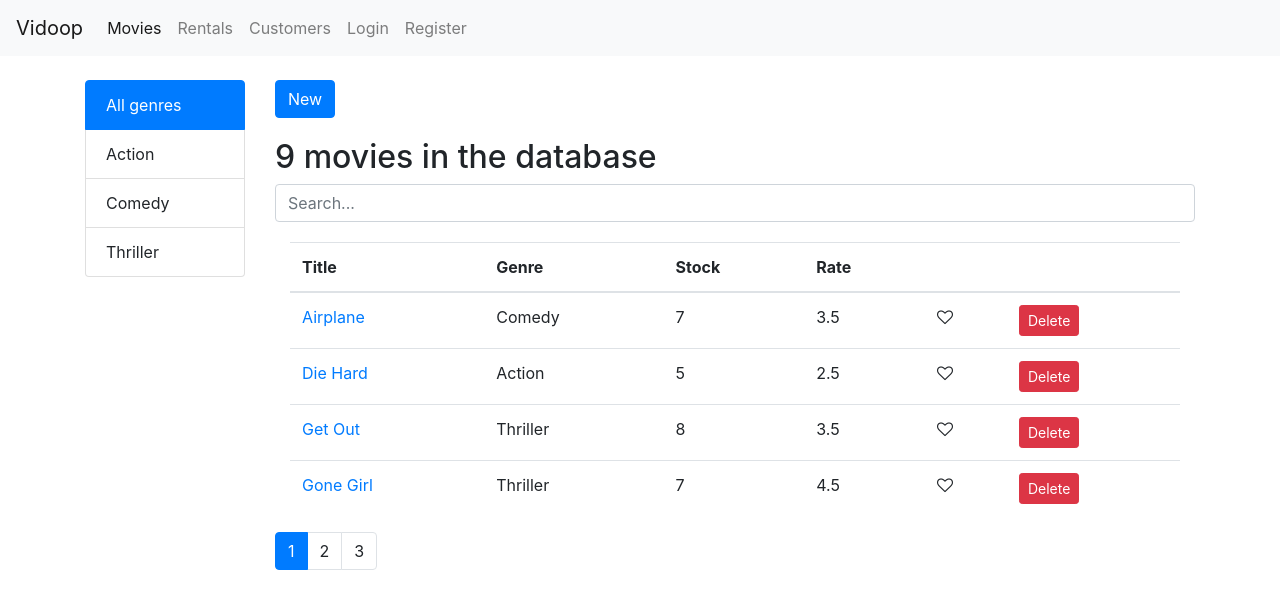
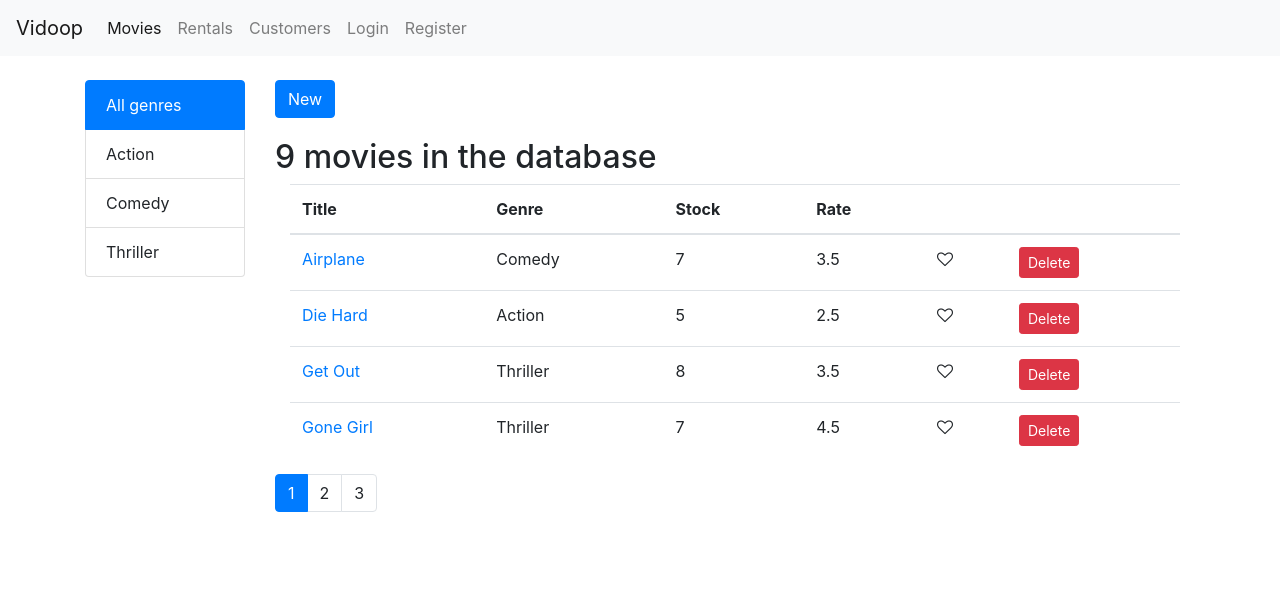
Before and after one commit to VladlenKaraush/vidoop, a React (Create React App) app: page /movies in a window 1280 px wide. Shown: the top 608 px of the page. Built offline with nearby package versions, Linux system fonts and the light colour scheme.

Commit message:
pagination fix

```diff
--- a/src/components/movies.jsx
+++ b/src/components/movies.jsx
@@ -7,7 +7,6 @@ import { getGenres } from "../services/fakeGenreService";
 import MoviesTable from "./moviesTable";
 import { Link } from "react-router-dom";
 import _ from "lodash";
-import SearchBox from "./searchBox";
 
 class Movies extends Component {
   state = {
@@ -16,8 +15,7 @@ class Movies extends Component {
     pageLimit: 4,
     page: 1,
     activeGenre: "All genres",
-    sorting: { col: "title", order: "asc" },
-    query: ""
+    sorting: { col: "title", order: "asc" }
   };
 
   componentDidMount() {
@@ -48,7 +46,7 @@ class Movies extends Component {
   };
 
   handleGenreChange = activeGenre => {
-    this.setState({ activeGenre, page: 1, query: "" });
+    this.setState({ activeGenre, page: 1 });
   };
 
   handleSort = sorting => {
@@ -67,19 +65,6 @@ class Movies extends Component {
     return paginate(movies, this.state.page, this.state.pageLimit);
   };
 
-  searchMovies = movies => {
-    const { query } = this.state;
-    if (!query) return movies;
-    return movies.filter(el =>
-      el.title.toLowerCase().startsWith(query.toLowerCase())
-    );
-  };
-
-  inputQueryChange = e => {
-    console.log(e.currentTarget.value);
-    this.setState({ query: e.currentTarget.value });
-  };
-
   render() {
     const filteredMovies = this.filterByGenre(this.state.movies);
     const sortedMovies = _.orderBy(
@@ -87,9 +72,7 @@ class Movies extends Component {
       [this.state.sorting.col],
       [this.state.sorting.order]
     );
-    const searchedMovies = this.searchMovies(sortedMovies);
-    const paginatedMovies = this.paginateMovies(searchedMovies);
-
+    const paginatedMovies = this.paginateMovies(sortedMovies);
     return (
       <div>
         <div className="row"></div>
@@ -110,11 +93,7 @@ class Movies extends Component {
             >
               New
             </Link>
-            {this.moviesLeftBanner(searchedMovies)}
-            <SearchBox
-              query={this.state.query}
-              inputQueryChange={this.inputQueryChange}
-            />
+            {this.moviesLeftBanner(filteredMovies)}
             <MoviesTable
               moviesOnPage={paginatedMovies}
               handleDeleteById={this.handleDeleteById}
@@ -125,7 +104,7 @@ class Movies extends Component {
             <Pagination
               onClick={this.handlePagination}
               active={this.state.page}
-              moviesTotal={searchedMovies.length}
+              moviesTotal={filteredMovies.length}
               pageSize={this.state.pageLimit}
             />
           </div>
--- a/src/components/searchBox.jsx
+++ /dev/null
@@ -1,15 +0,0 @@
-import React from "react";
-
-const SearchBox = props => {
-  return (
-    <input
-      className="form-control"
-      style={{ marginBottom: 20 }}
-      value={props.query}
-      onChange={props.inputQueryChange}
-      placeholder="Search..."
-    />
-  );
-};
-
-export default SearchBox;
```
